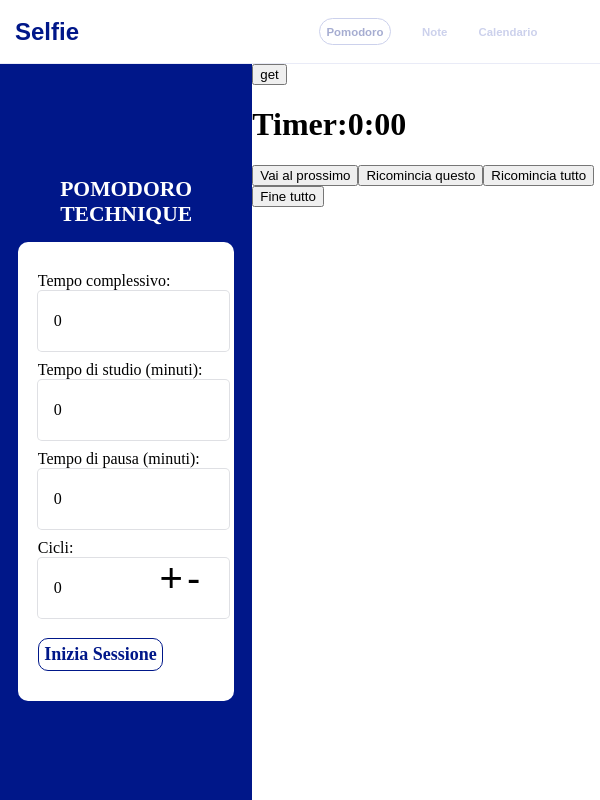
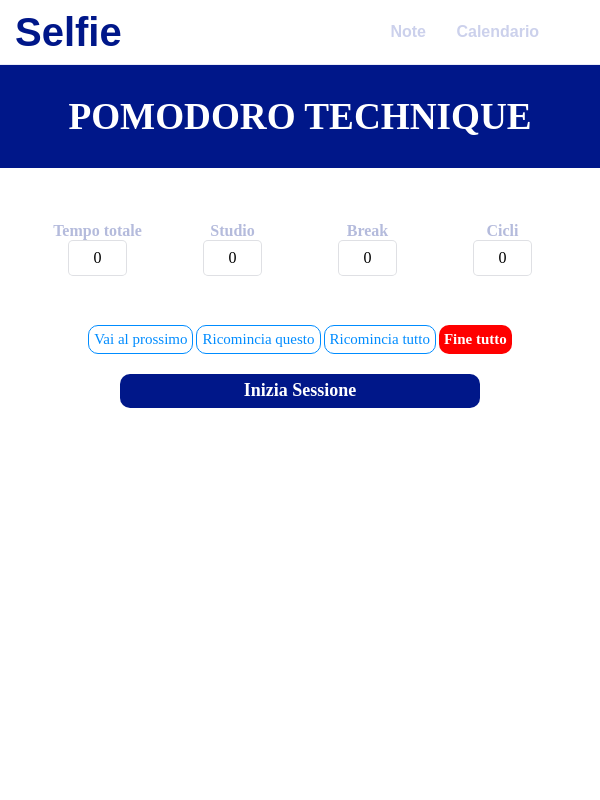
Before and after one commit to Janji03/Selfie, a React (Create React App) app in the folder client/: page /pomodoro in a window 600 px wide. Built offline with nearby package versions, Linux system fonts and the light colour scheme; sample sign-in values are in the browser's storage.

Commit message:
animazione + primo modulo quasi completato

```diff
--- a/client/src/components/calendar/Calendar.js
+++ b/client/src/components/calendar/Calendar.js
@@ -89,8 +89,8 @@ const Calendar = () => {
         }
       };
 
+      fetchAndRedistributeEvents();
       fetchEventsAndTasks();
-      fetchAndRedistributeEvents();
 
     }
   }, [isAuthenticated, userID]);
--- a/client/src/components/calendar/events/EventForm.js
+++ b/client/src/components/calendar/events/EventForm.js
@@ -92,6 +92,7 @@ const EventForm = ({ initialData, onSubmit, isEditMode }) => {
       // Logica specifica per eventi Pomodoro
       if (adjustedFormData.isPomodoro) {
         adjustedFormData.endDate = formData.startDate; // Forza endDate uguale a startDate
+        adjustedFormData.pomodoroSettings.completedCycles = 0;
       }
 
       if (
@@ -167,6 +168,47 @@ const EventForm = ({ initialData, onSubmit, isEditMode }) => {
     }
   };
 
+  const handleChangePomodoroSettings = (e) => {
+    const { name, value } = e.target;
+
+    setFormData((prevFormData) => {
+      const updatedPomodoroSettings = {
+        ...prevFormData.pomodoroSettings,
+        [name]: value,
+      };
+
+      const { studyTime, breakTime, cycles } = updatedPomodoroSettings;
+
+      const study = parseInt(studyTime, 10) || 0;
+      const breakDuration = parseInt(breakTime, 10) || 0;
+      const cycleCount = parseInt(cycles, 10) || 0;
+
+      const [startHours, startMinutes] = formData.startTime
+        .split(":")
+        .map((value) => parseInt(value, 10));
+
+      const totalMinutesToAdd = (study + breakDuration) * cycleCount;
+
+      const newTotalMinutes = startMinutes + totalMinutesToAdd;
+      const endHours = (startHours + Math.floor(newTotalMinutes / 60)) % 24;
+      const endMinutes = newTotalMinutes % 60;
+
+      const formattedEndTime = `${endHours.toString().padStart(2, "0")}:${endMinutes
+        .toString()
+        .padStart(2, "0")}`;
+
+      return { //capisci ben perchè
+        ...prevFormData,
+        pomodoroSettings: updatedPomodoroSettings,
+        endTime: formattedEndTime,
+      };
+    });
+  };
+
+
+
+
+
   const handleResetChanges = () => {
     setFormData({ ...initialData });
   };
@@ -174,16 +216,21 @@ const EventForm = ({ initialData, onSubmit, isEditMode }) => {
 
   // Funzione per calcolare le proposte di studio
   const calculateProposals = () => {
+
     const startTime = new Date(`${formData.startDate}T${formData.startTime}`);
-    const endTime = new Date(`${formData.startDate}T${formData.endTime}`);
+    let endTime = new Date(`${formData.startDate}T${formData.endTime}`);
+
+    if (endTime < startTime) {
+      endTime.setDate(endTime.getDate() + 1);
+    }
     const totalMinutes = Math.floor((endTime - startTime) / 60000);
 
     const breakTime = Math.floor(totalMinutes * 0.2);
     const studyTime = totalMinutes - breakTime;
     return [
       { study: studyTime, break: breakTime, cycles: 1 },
-      { study: Math.floor(studyTime / 2), break: breakTime, cycles: 2 },
-      { study: Math.floor(studyTime / 3), break: breakTime, cycles: 3 },
+      { study: Math.floor(studyTime / 2), break: Math.floor(breakTime/2), cycles: 2 },
+      { study: Math.floor(studyTime / 3), break: Math.floor(breakTime/3), cycles: 3 },
     ];
   };
 
@@ -297,15 +344,9 @@ const EventForm = ({ initialData, onSubmit, isEditMode }) => {
                 type="number"
                 name="studyTime"
                 value={formData.pomodoroSettings.studyTime || ""}
-                onChange={(e) =>
-                  setFormData((prevFormData) => ({
-                    ...prevFormData,
-                    pomodoroSettings: {
-                      ...prevFormData.pomodoroSettings,
-                      studyTime: e.target.value,
-                    },
-                  }))
+                onChange={handleChangePomodoroSettings
                 }
+
               />
             </div>
             <div>
@@ -314,15 +355,9 @@ const EventForm = ({ initialData, onSubmit, isEditMode }) => {
                 type="number"
                 name="breakTime"
                 value={formData.pomodoroSettings.breakTime || ""}
-                onChange={(e) =>
-                  setFormData((prevFormData) => ({
-                    ...prevFormData,
-                    pomodoroSettings: {
-                      ...prevFormData.pomodoroSettings,
-                      breakTime: e.target.value,
-                    },
-                  }))
+                onChange={handleChangePomodoroSettings
                 }
+
               />
             </div>
             <div>
@@ -331,15 +366,9 @@ const EventForm = ({ initialData, onSubmit, isEditMode }) => {
                 type="number"
                 name="cycles"
                 value={formData.pomodoroSettings.cycles || ""}
-                onChange={(e) =>
-                  setFormData((prevFormData) => ({
-                    ...prevFormData,
-                    pomodoroSettings: {
-                      ...prevFormData.pomodoroSettings,
-                      cycles: e.target.value,
-                    },
-                  }))
+                onChange={handleChangePomodoroSettings
                 }
+
               />
             </div>
           </>
--- a/client/src/components/calendar/events/EventInfo.js
+++ b/client/src/components/calendar/events/EventInfo.js
@@ -270,6 +270,7 @@ const EventInfo = ({
           id: selectedEvent.id,
           title: selectedEvent.title,
           pomodoroSettings: selectedEvent.extendedProps.pomodoroSettings,
+          selectedEvent: selectedEvent,
         }}
       >
         Vai al Pomodoro
--- a/client/src/components/pomodoro/Pomodoro.js
+++ b/client/src/components/pomodoro/Pomodoro.js
@@ -3,9 +3,12 @@ import {
   createPomodoro,
   getUserPomodoros,
 } from "../../services/pomodoroService";
-import { updateCompletedCycles } from "../../services/eventService";
+import PomodoroAnimation from "./PomodoroAnimation";
+import { updateCompletedCycles, updateEvent } from "../../services/eventService";
 import { useLocation } from "react-router-dom";
-import PomodoroStyle from "../../styles/Pomodoro.css";
+import "../../styles/Pomodoro.css";
+import pomodoroIcon from "../pomodoro/pomodoro.png";
+
 
 const Pomodoro = () => {
   const [studyTime, setStudyTime] = useState(0);
@@ -18,11 +21,14 @@ const Pomodoro = () => {
   const [onBreak, setOnBreak] = useState(false);
   const [nPomodoro, setNPomodoro] = useState(0);
   const [sessionNumber, setSessionNumber] = useState(0);
+  const [isAnimationRunning, setIsAnimationRunning] = useState(false);
+  const [animationKey, setAnimationKey] = useState(0);
+
   const userID = localStorage.getItem("userID");
 
 
   const location = useLocation();
-  const { id, title, pomodoroSettings } = location.state || {};
+  const { id, title, pomodoroSettings, selectedEvent } = location.state || {};
 
   const handleSubmit = async (e) => {
     e.preventDefault();
@@ -32,6 +38,7 @@ const Pomodoro = () => {
     setIsRunning(true);
     setOnBreak(false);
     setSessionNumber(sessionNumber + 1)
+    setIsAnimationRunning(true)
 
     const pomodoroData = {
       studyTime: studyTime,
@@ -39,6 +46,27 @@ const Pomodoro = () => {
       cycles: initialCycles,
       userID: userID,
     };
+
+    if(selectedEvent){
+      const updatedEventPomodoroSettings = {
+      ...selectedEvent,
+        extendedProps: {
+          ...selectedEvent.extendedProps,
+          pomodoroSettings: {
+            ...selectedEvent.extendedProps.pomodoroSettings,
+            cycles: initialCycles,
+            studyTime: studyTime,
+            breakTime: breakTime,
+    },},};
+
+    try {
+      await updateEvent(id, updatedEventPomodoroSettings);
+      console.log("Sessione evento Pomodoro aggiornato correttamente");
+    } catch (error) {
+      console.error("Errore aggiornamento sessione pomdooro:", error);
+    }
+    }
+
 
 
     /* setStudyTime(0);
@@ -102,7 +130,7 @@ const Pomodoro = () => {
 
 
   useEffect(() => {
-    if (pomodoroSettings) {
+    if (pomodoroSettings && timeLeft == 0 && !isRunning) { //in modo che sia applicato solo all'inizio per settarli e poi se modificati non ritornano cosi
       setStudyTime(pomodoroSettings.studyTime)
       setBreakTime(pomodoroSettings.breakTime)
       setInitialCycles(pomodoroSettings.cycles)
@@ -113,7 +141,7 @@ const Pomodoro = () => {
         const interval = setInterval(() => {
           //fa andare il timer
           setTimeLeft((prevTime) => prevTime - 1);
-        }, 20);
+        }, 1000);
 
         return () => clearInterval(interval);
       } else if (timeLeft === 0) {
@@ -135,6 +163,7 @@ const Pomodoro = () => {
           //se finiti cicli e tempo = 0
           alert("Fine ciclo di studio");
           setIsRunning(false);
+          setIsAnimationRunning(false)
           setRemainingCycles(initialCycles);
         }
       }
@@ -158,14 +187,15 @@ const Pomodoro = () => {
 
         <div className="pomodoro-body">
           <div className="left-pomodoro">
+            <img src={pomodoroIcon}></img>
             <h1>POMODORO TECHNIQUE</h1>
             <form className="study-form" onSubmit={handleSubmit}>
               <div className="pomo-info-form">
-                <label htmlFor="total-time">Tempo complessivo:</label>
+                <label htmlFor="total-time" className="long-label">Tempo complessivo:</label>
+                <label htmlFor="total-time" className="short-label">Tempo totale</label>
                 <input
                   type="number"
                   id="total-time"
-                  min={1}
                   value={totalMinutes}
                   onChange={(e) => setTotalMinutes(e.target.value)}
                 />{" "}
@@ -199,7 +229,8 @@ const Pomodoro = () => {
               </div>
 
               <div className="pomo-info-form">
-                <label htmlFor="study-time">Tempo di studio (minuti):</label>
+                <label htmlFor="study-time" className="long-label">Tempo di studio (minuti):</label>
+                <label htmlFor="study-time" className="short-label">Studio</label>
                 <input
                   type="number"
                   id="study-time"
@@ -212,7 +243,8 @@ const Pomodoro = () => {
               </div>
 
               <div className="pomo-info-form">
-                <label htmlFor="break-time">Tempo di pausa (minuti):</label>
+                <label htmlFor="break-time" className="long-label">Tempo di pausa (minuti):</label>
+                <label htmlFor="break-time" className="short-label">Break</label>
                 <input
                   type="number"
                   id="break-time"
@@ -225,7 +257,8 @@ const Pomodoro = () => {
               </div>
 
               <div className="pomo-info-form">
-                <label htmlFor="cycles">Cicli:</label>
+                <label htmlFor="cycles" className="long-label">Cicli:</label>
+                <label htmlFor="cycles" className="short-label">Cicli</label>
                 <input
                   type="number"
                   id="cycles"
@@ -238,7 +271,7 @@ const Pomodoro = () => {
                   }}
                 />{" "}
                 <br />
-                <button
+                {/* <button
                   className="but-plus"
                   type="button"
                   onClick={() => setInitialCycles(initialCycles + 1)}
@@ -253,9 +286,9 @@ const Pomodoro = () => {
                   }
                 >
                   -
-                </button>
+                </button> */}
                 <button
-                  className="but-start"
+                  className="but-start horizontal-layout"
                   type="submit"
                 >
                   Inizia Sessione
@@ -263,39 +296,61 @@ const Pomodoro = () => {
               </div>
             </form>
           </div>
+
           <div className="right-pomodoro">
-            <button onClick={handleGet}> get</button>
 
             {pomodoroSettings && (
               <h2>{title}</h2>
             )}
 
-            <h1>Timer:{convertTime()}</h1>
 
+            {(isAnimationRunning) && (
+              <PomodoroAnimation key={animationKey} studyTime={studyTime} breakTime={breakTime} cycles={remainingcycles} timeLeft={timeLeft} convertTime={convertTime} onBreak={onBreak}/>
+            )}
+
+             <div className="pomodoro-applyers">
             <button onClick={() => {
               setTimeLeft(1)}
-              }>Vai al prossimo</button>
+              }
+              className="pomo-button"
+              >Vai al prossimo</button>
 
 
               <button onClick={() => {
                 if(onBreak){
                   setTimeLeft(breakTime * 60)
-                } else setTimeLeft(studyTime * 60)
+                } else {setTimeLeft(studyTime * 60)
+                }
+                setAnimationKey((prevKey) => prevKey + 1);
                 alert('ricomincia questo ciclo')
-              }}>Ricomincia questo</button>
+              }}
+              className="pomo-button">Ricomincia questo</button>
 
 
-            <button onClick={handleSubmit}>
+            <button onClick={handleSubmit}
+            className="pomo-button"
+            >
               Ricomincia tutto</button>
 
 
               <button onClick={() => {
                   setIsRunning(false);
+                  setIsAnimationRunning(false);
                   alert('ciclo terminato forzato')
-              }}>Fine tutto</button>
+              }}
+              className="pomo-button"
+              >Fine tutto</button>
+              </div>
 
           </div>
         </div>
+
+        <button
+                  className="but-start vertical-layout"
+                  onClick={handleSubmit}
+                >
+                  Inizia Sessione
+                </button>
       </div>
 
       {/* <h1>Pomodoro Timer</h1>
--- /dev/null
+++ b/client/src/components/pomodoro/PomodoroAnimation.js
@@ -0,0 +1,20 @@
+import React from 'react';
+import '../../../src/styles/PomodoroAnimation.css';
+
+const PomodoroAnimation = ({ studyTime, breakTime, cycles, convertTime, timeLeft, onBreak }) => {
+
+  return (
+    <div
+      className={`timer-animation-countdown ${onBreak ? 'break-mode' : 'study-mode'}`}
+      style={{
+        '--timer-length': studyTime * 60,
+        '--pause-length': breakTime * 60,
+        '--cycles': cycles,
+      }}
+    >
+      {convertTime(timeLeft)}
+    </div>
+  );
+};
+
+export default PomodoroAnimation;
--- a/client/src/styles/Homepage.css
+++ b/client/src/styles/Homepage.css
@@ -378,7 +378,6 @@ color: rgb(114, 114, 114);
 
 
 
-
 @media (min-width: 580px) and (max-width: 1000px) {
 
   .homepage-header h1 {
--- a/client/src/styles/Pomodoro.css
+++ b/client/src/styles/Pomodoro.css
@@ -17,11 +17,9 @@
 
 .pomodoro-logo {
   font-family: "Poppins", sans-serif;
-  font-size: 10vw;
-  color: #284bff;
   color: #001789;
   width: auto;
-  font-size: 2vw;
+  font-size: 20px;
   padding-left: 15px;
 }
 
@@ -29,22 +27,22 @@
   display: flex;
   justify-content: space-evenly;
   align-items: center;
-  width: 52%;
+  width: 38%;
   color: #ccd1ec;
   font-family: "Figtree", sans-serif;
-  font-size: 1.9vw;
+  font-size: 16px;
 }
 
 .pomodoro-nav-page {
   border-radius: 15px;
   border: #ccd1ec solid 1px;
-  padding: 2%;
+  padding: 5px;
   color: #a6add1;
 }
 
 .pomodoro-nav i {
   color: #001789;
-  font-size: 3vw;
+  font-size: 26px;
 }
 
 .left-pomodoro {
@@ -57,11 +55,20 @@
   align-items: center;
 }
 
+.left-pomodoro img{
+  width: 7vw;
+  height: auto;
+  margin-bottom: 0.7vh;
+}
+
 .left-pomodoro h1 {
   text-align: center;
   color: #fff;
   font-family: "Poppins";
-  font-size: 3.6vw;
+  font-size: 3vw;
+  margin: 0;
+
+  margin-bottom: 3vh;
 }
 
 .study-form {
@@ -103,7 +110,7 @@
   color: #001789;
 }
 
-.but-start {
+.but-start, .pomo-button {
   margin-top: 20px;
   padding: 3%;
   font-family: "Poppins";
@@ -117,19 +124,24 @@
   transition: all 0.4s ease;
 }
 
-.but-start:hover {
+.but-start:hover , .pomo-button:hover{
   background-color: #001789;
   color: white;
+}
+
+
+.pomodoro-applyers{
+  display: flex;
 }
 
 .pomo-info-form input {
   font-size: 16px;
   font-family: "Figtree";
-  padding: 8px 16px;
+  padding: 1vh 1vw;
   width: 90%;
   margin-top: 1px;
-  min-height: 44px;
   border: unset;
+  height: 5vh;
   border-radius: 4px;
   outline-color: rgb(84 105 212 / 0.5);
   background-color: rgb(255, 255, 255);
@@ -147,3 +159,190 @@
 .pomodoro-body{
   display: flex;
 }
+
+.right-pomodoro{
+  display: flex;
+  flex-direction: column;
+  justify-content: center;
+  align-items: center;
+}
+
+.vertical-layout{
+  display: none;
+}
+
+.short-label{
+  display: none;
+}
+
+
+
+
+
+
+
+
+
+
+
+
+
+
+
+
+
+
+
+
+@media (min-width: 380px) and (max-width: 750px) {
+  .pomodoro-nav{
+    width: 40%;
+  }
+
+  .pomodoro-nav h4{
+    font-size: 16px;
+  }
+
+  .pomodoro-nav-page{
+    border: 0;
+    display: none;
+  }
+
+}
+
+@media (max-width: 500px) {
+  .pomodoro-nav h4{
+    display: none;
+  }
+
+  .pomodoro-nav{
+    width: auto;
+    margin-right: 10px;
+  }
+}
+
+
+
+
+@media (max-width: 600px){
+
+  .pomodoro-body{
+    flex-direction: column;
+  }
+
+  .left-pomodoro{
+    height: 30vh;
+    width: 100vw;
+    background-color: #fff;
+  }
+
+  .study-form{
+    display: flex;
+    flex-direction: row;
+    justify-content: center;
+    align-items: center;
+    height: auto;
+    width: 90vw;
+
+  }
+
+  .horizontal-layout{
+    display: none;
+  }
+
+  .vertical-layout{
+    display: block;
+  }
+
+  .but-start{
+    border: 0;
+    padding: 0.8vh;
+    background-color: #001789;
+    color: #fff;
+    width: 60%;
+    align-self: center;
+  }
+
+  .but-start:hover{
+    transform: scale(1.1);
+  }
+
+  .left-pomodoro img{
+    display: none;
+  }
+
+  .left-pomodoro h1{
+    font-size: 6.2vw;
+    color: #fff;
+    width: 100vw;
+    background-color:  #001789;
+    height: 100%;
+    display: flex;
+    justify-content: center;
+    align-items: center;
+  }
+
+  .pomo-info-form{
+    text-align: center;
+    width: 25%;
+  }
+
+
+  .pomo-info-form input{
+    height: auto;
+    width: 45px;
+    font-size: 16px;
+    text-align: center;
+  }
+
+  .pomo-info-form label{
+    font-size: 16px;
+    text-wrap: wrap;
+    font-weight: 600;
+  }
+
+  .short-label{
+    display: block;
+    color: #0017894b;
+  }
+
+  .long-label{
+    display: none;
+  }
+
+  /* Chrome, Safari, Edge, Opera */
+.pomo-info-form input::-webkit-outer-spin-button,
+.pomo-info-form input::-webkit-inner-spin-button {
+  -webkit-appearance: none;
+  margin: 0;
+}
+
+/* Firefox */
+.pomo-info-form input[type=number] {
+  -moz-appearance: textfield;
+}
+
+.pomo-button{
+  padding: 5px;
+  font-size: 2.5vw;
+  font-weight: 400;
+  color: #008cff;
+  border: 1px solid #008cff;
+}
+
+.pomo-button:nth-child(4){
+  border: 0;
+  background-color: red;
+  color: #fff;
+  font-weight: 700;
+}
+
+.pomo-button:nth-child(4):hover{
+  transform: scale(1.1);
+}
+
+.pomodoro-applyers{
+  gap: 3px;
+}
+
+}
--- /dev/null
+++ b/client/src/styles/PomodoroAnimation.css
@@ -0,0 +1,90 @@
+:root {
+    --timer-unit: 1s;
+    --timer-delay: 1s;
+  }
+
+
+
+  .timer-animation-countdown {
+    position: relative;
+    display: flex;
+    align-items: center;
+    justify-content: center;
+    overflow: hidden;
+    color: #fff;
+    border-radius: 50%;
+    border: 8px solid #008cff;
+    mix-blend-mode: exclusion;
+    font-weight: 700;
+    font-family: 'Figtree';
+    width: calc(40vmin);
+    height: calc(40vmin);
+    font-size: calc(12vmin);
+    text-shadow: calc(1.5vmin) calc(1.5vmin) calc(3vmin) rgba(0, 0, 0, 0.125);
+  }
+
+  .timer-animation-countdown::before {
+    content: calc(var(--timer-length));
+    animation: timer-beat var(--timer-unit) calc(var(--timer-delay) - var(--timer-unit) * 0.125) var(--timer-length) ;
+  }
+
+  .timer-animation-countdown.study-mode::after {
+    content: '';
+    position: absolute;
+    top: 0;
+    left: 0;
+    z-index: -100;
+    width: 100%;
+    height: 100%;
+    background-color: #011789;
+    animation: timer-indicator calc(var(--timer-unit) * var(--timer-length)) var(--timer-delay) linear;
+  }
+
+  .timer-animation-countdown.break-mode::after {
+    content: '';
+    position: absolute;
+    top: 0;
+    left: 0;
+    z-index: -100;
+    width: 100%;
+    height: 100%;
+    background-color: rgba(0, 0, 0, 0.125);
+    animation: timer-indicator-reverse calc(var(--timer-unit) * var(--pause-length)) var(--timer-delay) linear;
+  }
+
+  @media (min-width: 600px) {
+    timer-animation-countdown {
+      width: calc(50vmin * 1);
+      height: calc(50vmin * 1);
+      box-shadow: 0 0 0 calc(1.25vmin * 1), inset calc(2.5vmin * 1) calc(2.5vmin * 1) calc(5vmin * 1) rgba(0, 0, 0, 0.125), calc(2.5vmin * 1) calc(2.5vmin * 1) calc(5vmin * 1) rgba(0, 0, 0, 0.125);
+      font-size: calc(25vmin * 1);
+      text-shadow: calc(2.5vmin * 1) calc(2.5vmin * 1) calc(5vmin * 1) rgba(0, 0, 0, 0.125);
+    }
+  }
+
+  @keyframes timer-beat {
+    40%, 80% {
+      transform: none;
+    }
+    50% {
+      transform: scale(1.125);
+    }
+  }
+
+  @keyframes timer-indicator {
+    0% {
+        transform: translateY(0%);
+      }
+    100% {
+      transform: translateY(100%);
+    }
+  }
+
+  @keyframes timer-indicator-reverse {
+    0% {
+      transform: translateY(100%);
+    }
+    100% {
+      transform: translateY(0%);
+    }
+  }
```
Also changed, not shown: client/src/components/calendar/events/EventPomodoroRedistribution.js (+31 -23 lines).
